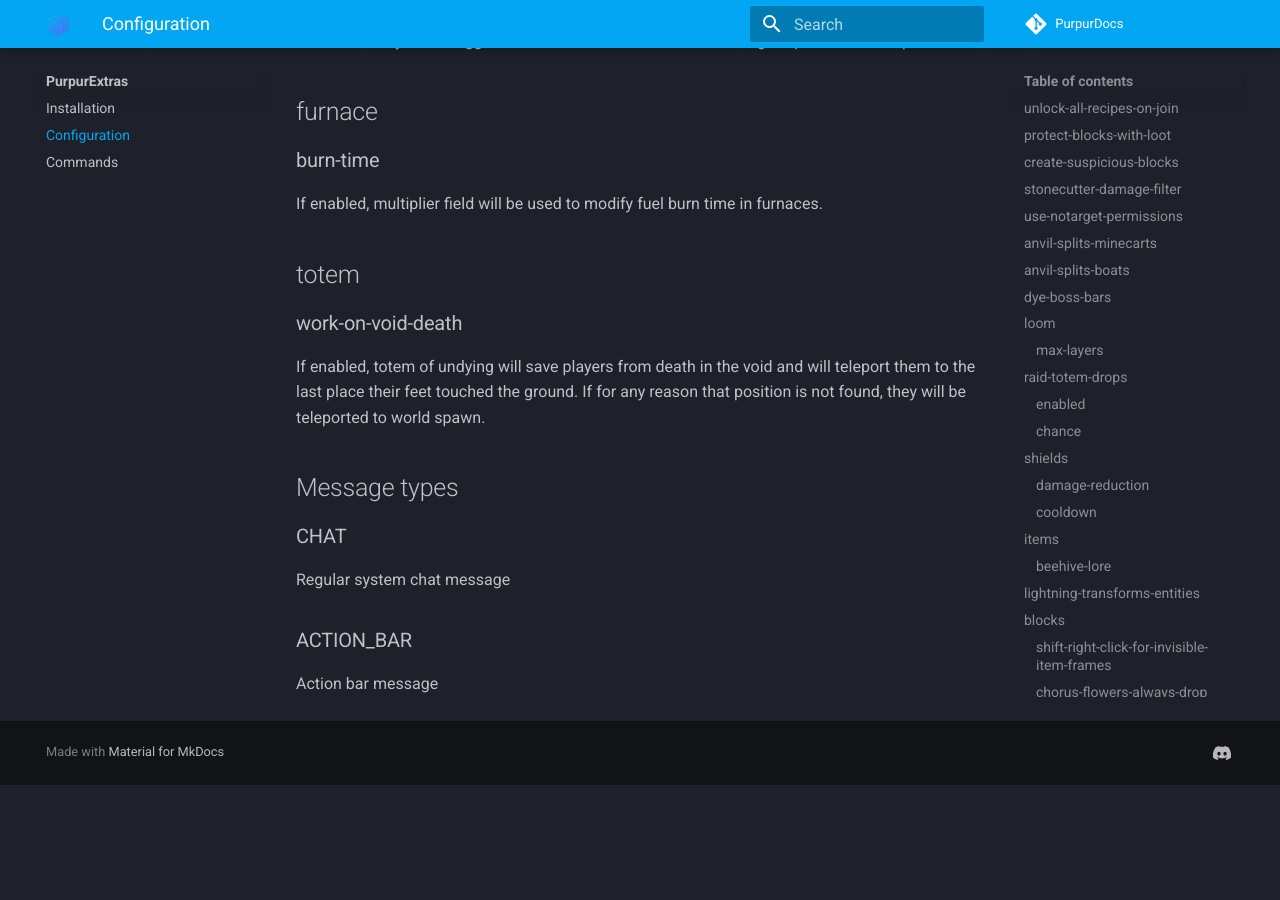
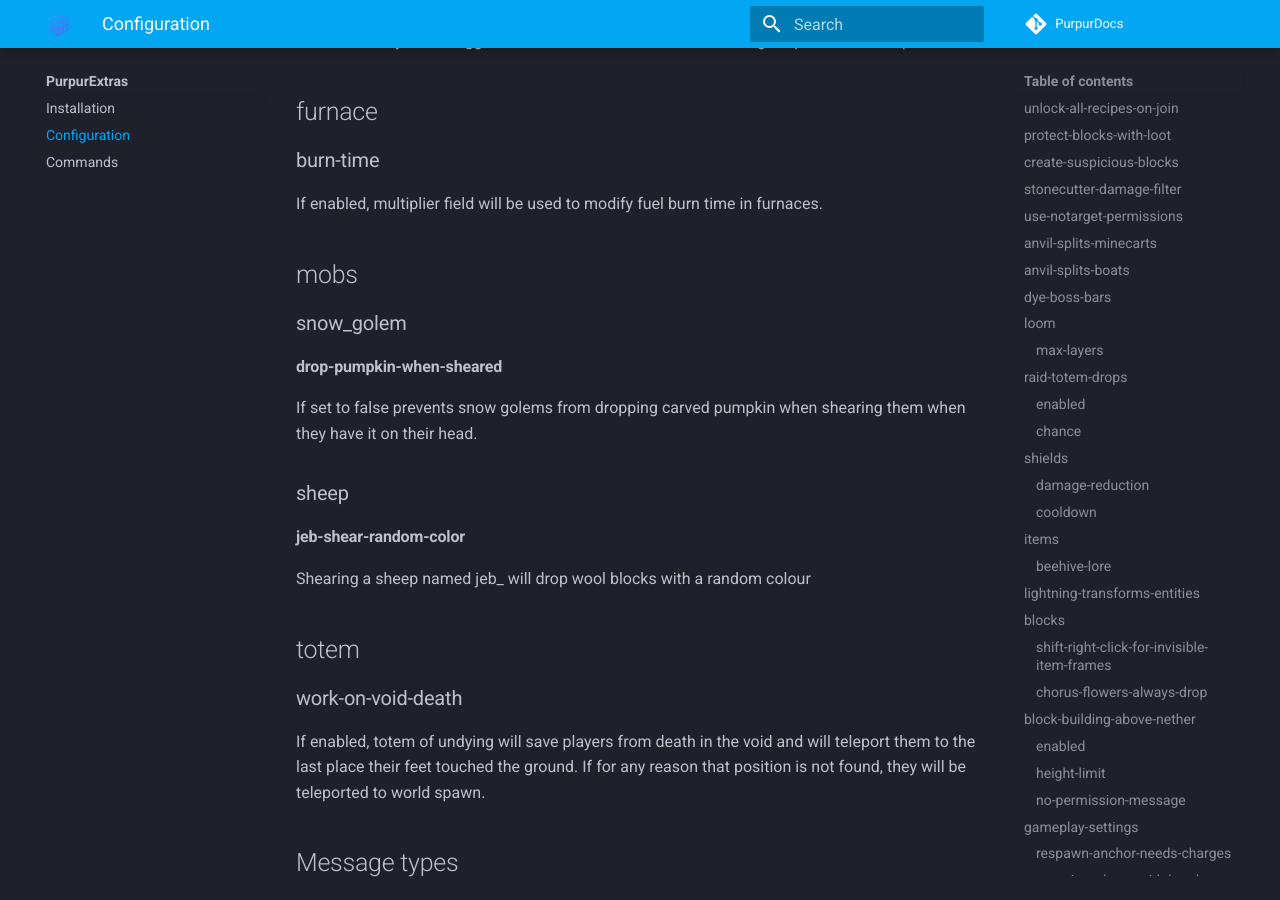
Before and after one commit to PurpurMC/PurpurDocs, an MkDocs documentation site: the page built from mkdocs/purpurextras/configuration.md, in a window 1280 px wide and 900 px high, scrolled down 5669 px. Built offline with MkDocs 1.6.1 and Material for MkDocs 9.7.7, drawn with Linux system fonts in a browser that asks for light colours; comment, search, counter and statistics services are not loaded; before the commit the page ends 6454 px from its top, so only the background shows below that.

Commit message:
Adjust mob feature descriptions in documentation
Enhanced documentation in PurpurExtras configuration by providing additional descriptions for features associated with snow golems and sheep. Detailed new configurations for drop-pumpkin-when-sheared and jeb-shear-random-color, providing users a better understanding of game mechanics.

```diff
--- a/mkdocs/purpurextras/configuration.md
+++ b/mkdocs/purpurextras/configuration.md
@@ -150,6 +150,20 @@ If enabled, only name tagged mobs can be mounted/steered using Purpur's rideable
 
 If enabled, multiplier field will be used to modify fuel burn time in furnaces.
 
+## mobs
+
+### snow_golem
+
+#### drop-pumpkin-when-sheared
+
+If set to false prevents snow golems from dropping carved pumpkin when shearing them when they have it on their head.
+
+### sheep
+
+#### jeb-shear-random-color
+
+Shearing a sheep named jeb_ will drop wool blocks with a random colour
+
 ## totem
 
 ### work-on-void-death
```
